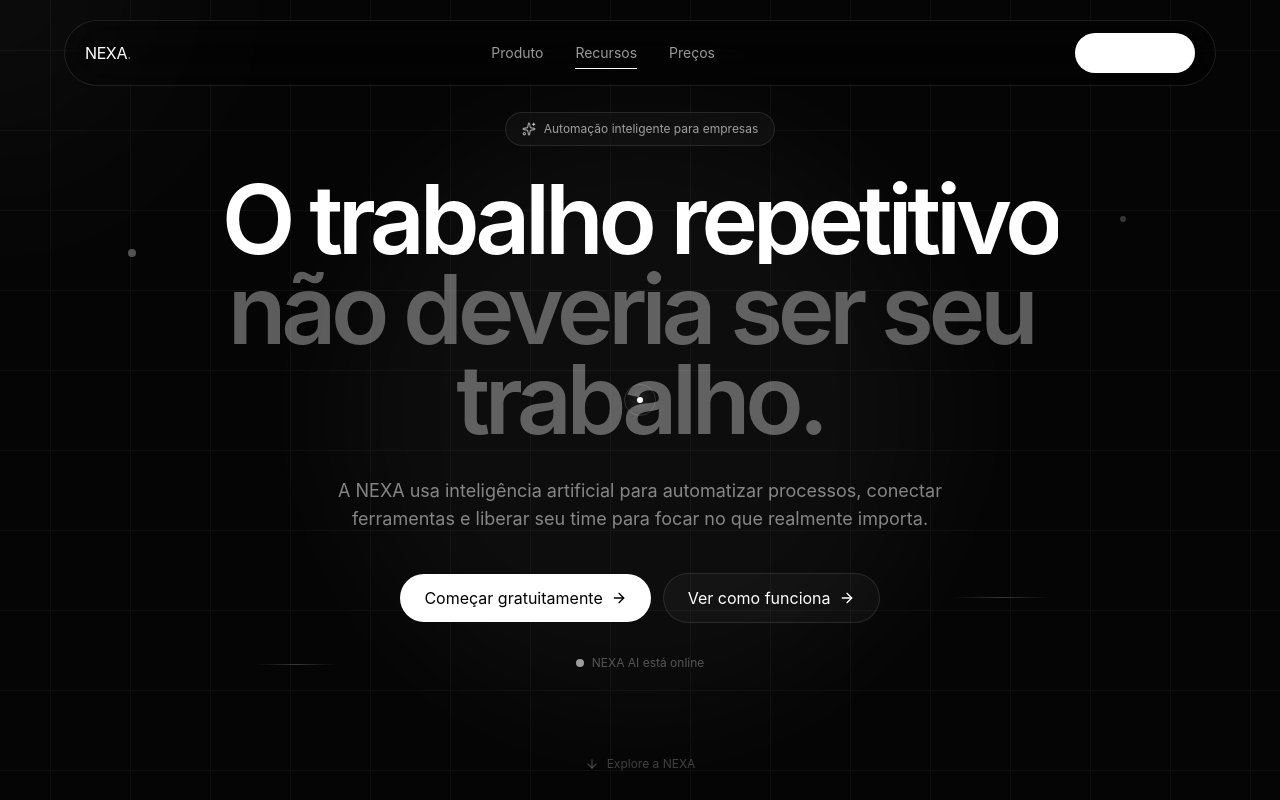
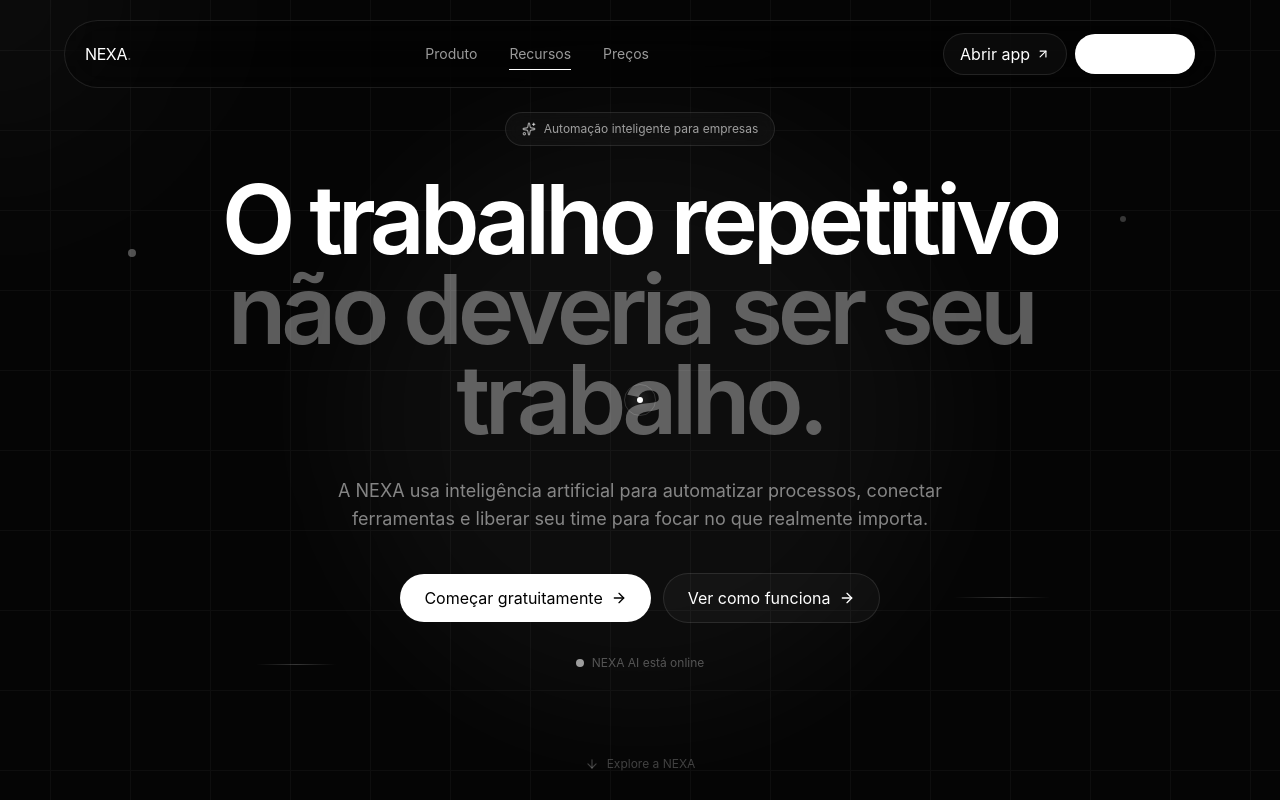
Before and after one commit to LucaswBohrer/nexa-landing-page, a React (Vite) app: page / in a window 1280 px wide. Shown: the top 800 px of the page. Built offline with nearby package versions, Linux system fonts and the light colour scheme.

Commit message:
feat: add dashboard access to navbar

```diff
--- a/src/components/Navbar.tsx
+++ b/src/components/Navbar.tsx
@@ -66,10 +66,22 @@ export function Navbar() {
             ))}
           </div>
 
-          {/* Desktop CTA */}
+          {/* Desktop app access + CTA */}
+          <div className="hidden items-center gap-2 md:flex">
+            <a
+              href="/dashboard"
+              className="group flex items-center gap-1.5 rounded-full border border-white/10 bg-white/[0.03] px-4 py-2 text-sm font-medium text-white/75 transition hover:border-white/20 hover:bg-white/[0.07] hover:text-white"
+            >
+              Abrir app
+              <ArrowUpRight
+                size={14}
+                className="transition-transform group-hover:-translate-y-0.5 group-hover:translate-x-0.5"
+              />
+            </a>
+
             <a
               href="#comece"
-            className="group hidden items-center gap-1 rounded-full bg-white px-4 py-2 text-sm font-medium text-black transition hover:bg-white/90 md:flex"
+              className="group flex items-center gap-1 rounded-full bg-white px-4 py-2 text-sm font-medium text-black transition hover:bg-white/90"
             >
               Começar
               <ArrowUpRight
@@ -77,6 +89,7 @@ export function Navbar() {
                 className="transition-transform group-hover:-translate-y-0.5 group-hover:translate-x-0.5"
               />
             </a>
+          </div>
 
           {/* Mobile menu button */}
           <button
@@ -174,18 +187,31 @@ export function Navbar() {
 
               <div className="my-2 h-px bg-white/[0.06]" />
 
+              <div className="grid grid-cols-2 gap-2">
+                <a
+                  href="/dashboard"
+                  onClick={closeMenu}
+                  className="group flex items-center justify-center gap-2 rounded-2xl border border-white/10 bg-white/[0.04] px-3 py-3.5 text-sm font-medium text-white/75 transition hover:border-white/20 hover:bg-white/[0.08] hover:text-white"
+                >
+                  Abrir app
+                  <ArrowUpRight
+                    size={14}
+                    className="transition-transform group-hover:-translate-y-0.5 group-hover:translate-x-0.5"
+                  />
+                </a>
+
                 <a
                   href="#comece"
                   onClick={closeMenu}
-                className="group flex items-center justify-center gap-2 rounded-2xl bg-white px-4 py-3.5 text-sm font-medium text-black transition hover:bg-white/90"
+                  className="group flex items-center justify-center gap-2 rounded-2xl bg-white px-3 py-3.5 text-sm font-medium text-black transition hover:bg-white/90"
                 >
-                Começar gratuitamente
-
+                  Começar
                   <ArrowUpRight
                     size={15}
                     className="transition-transform group-hover:-translate-y-0.5 group-hover:translate-x-0.5"
                   />
                 </a>
+              </div>
             </motion.div>
           )}
         </AnimatePresence>
```
Lines whose indentation alone changed are shown as unchanged.
